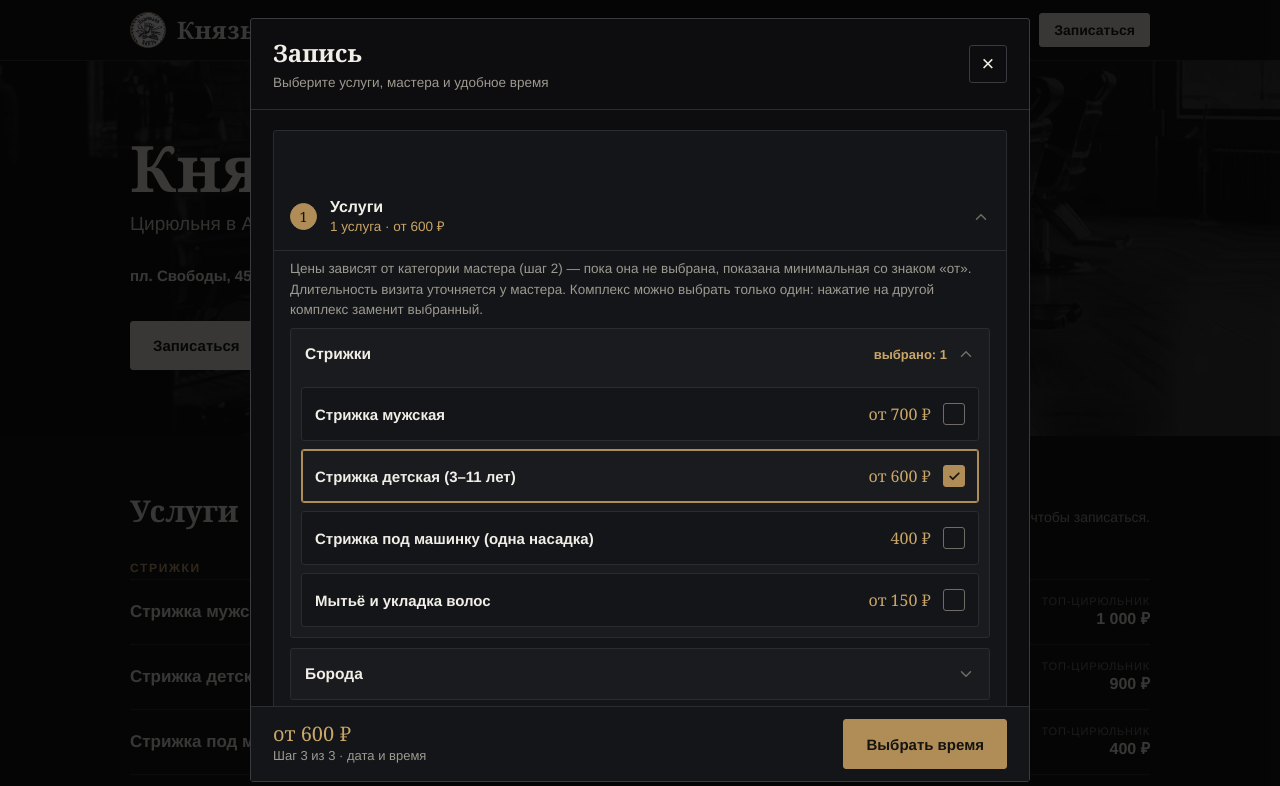
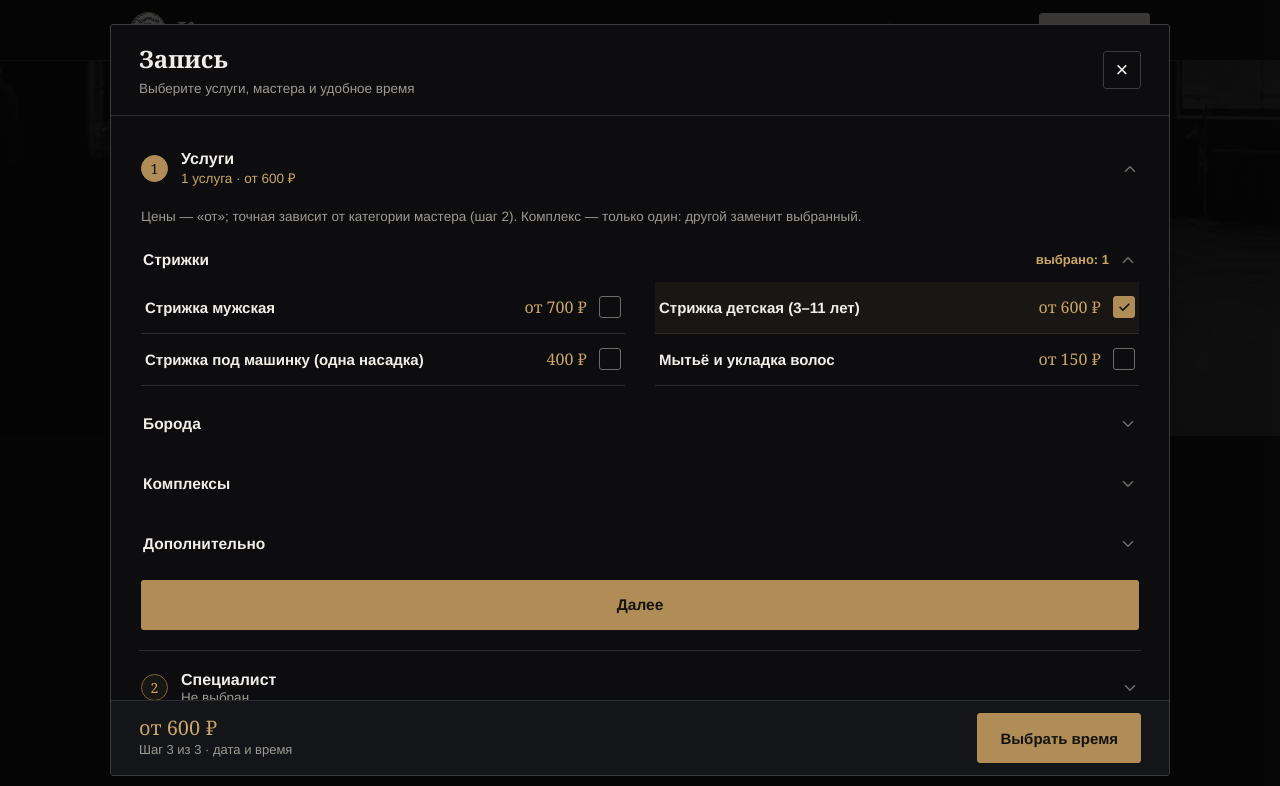
Before and after one commit to timuragulzanov497-sys/knyaz-v3, a plain HTML site: page index.html in a window 1280 px wide. Both pictures are taken after a click on the button 640 px from the left and 677 px from the top of the page. Shown: the top 786 px of the page. Drawn offline with Linux system fonts and the light colour scheme.

Commit message:
knyaz v3: wider booking modal, fewer frames, sticky continue, shorter hints

```diff
--- a/index.html
+++ b/index.html
@@ -116,14 +116,14 @@
 
       /* ---------- Booking modal ---------- */
       body.modal-open{overflow:hidden}
-      .modal-overlay{position:fixed;inset:0;z-index:100;background:rgba(4,4,5,.78);display:flex;align-items:center;justify-content:center;padding:18px}
-      .modal-panel{background:var(--bg);border:1px solid var(--line2);width:100%;max-width:780px;max-height:calc(100dvh - 36px);display:flex;flex-direction:column;border-radius:var(--radius)}
-      .modal-head{display:flex;align-items:center;justify-content:space-between;gap:16px;padding:16px 22px;border-bottom:1px solid var(--line);flex:none}
+      .modal-overlay{position:fixed;inset:0;z-index:100;background:rgba(4,4,5,.78);display:flex;align-items:center;justify-content:center;padding:24px}
+      .modal-panel{background:var(--bg);border:1px solid var(--line2);width:100%;max-width:1060px;max-height:calc(100dvh - 48px);display:flex;flex-direction:column;border-radius:var(--radius)}
+      .modal-head{display:flex;align-items:center;justify-content:space-between;gap:16px;padding:16px 28px;border-bottom:1px solid var(--line);flex:none}
       .modal-head h2{font-size:24px}
       .modal-head .sub{font-size:13.5px;color:var(--muted);margin-top:2px}
       .modal-x{background:none;border:1px solid var(--line2);color:var(--text);width:38px;height:38px;flex:none;font-size:22px;line-height:1;cursor:pointer;border-radius:var(--radius)}
       .modal-x:hover{border-color:var(--brass);color:var(--brass-text)}
-      .modal-body{overflow-y:auto;padding:20px 22px 26px;flex:1;min-height:0}
+      .modal-body{overflow-y:auto;padding:22px 28px 28px;flex:1;min-height:0}
       @media (max-width:720px){
         .modal-overlay{padding:0}
         .modal-panel{max-height:none;height:100dvh;border:none;border-radius:0}
@@ -136,10 +136,11 @@
       .notice[hidden]{display:none}
       .hint{font-size:13.5px;color:var(--muted);margin-top:11px;line-height:1.5}
 
-      /* steps accordion */
-      .step{border:1px solid var(--line);background:var(--panel);margin-bottom:10px;border-radius:var(--radius)}
+      /* steps accordion — без рамок-карточек, только разделители между шагами */
+      .step{border-top:1px solid var(--line);padding:8px 0 16px}
+      .step:first-of-type{border-top:0;padding-top:0}
       .step-head{width:100%;background:none;border:0;color:var(--text);text-align:left;
-        display:flex;align-items:center;gap:13px;padding:15px 16px;min-height:56px;cursor:pointer}
+        display:flex;align-items:center;gap:13px;padding:12px 2px;min-height:52px;cursor:pointer}
       .step-num{flex:none;width:27px;height:27px;border-radius:50%;
         border:1px solid var(--brass-deep);color:var(--brass-text);
         display:flex;align-items:center;justify-content:center;
@@ -151,22 +152,22 @@
       .step.done .step-value{color:var(--brass-text)}
       .chev{flex:none;color:var(--faint);transition:transform .25s ease}
       .step.open>.step-head .chev{transform:rotate(180deg)}
-      .step-body{display:none;padding:2px 16px 16px;border-top:1px solid var(--line)}
+      .step-body{display:none;padding:2px 2px 4px}
       .step.open .step-body{display:block}
 
       /* services in modal */
-      .svc-group{margin-top:10px;border:1px solid var(--line);border-radius:var(--radius);background:var(--panel2);overflow:hidden}
-      .svc-group:first-of-type{margin-top:8px}
-      .svc-ghead{width:100%;display:flex;align-items:center;gap:10px;background:none;border:0;color:var(--text);padding:13px 14px;min-height:50px;text-align:left;cursor:pointer}
+      .svc-group{margin-top:16px}
+      .svc-group:first-of-type{margin-top:10px}
+      .svc-ghead{width:100%;display:flex;align-items:center;gap:10px;background:none;border:0;color:var(--text);padding:9px 2px;min-height:44px;text-align:left;cursor:pointer}
       .svc-gname{flex:1;font-size:15.5px;font-weight:600}
       .svc-gcount{font-size:13px;color:var(--brass-text);font-weight:600;white-space:nowrap}
       .svc-ghead .chev{flex:none;color:var(--faint);transition:transform .25s ease}
       .svc-group.open .svc-ghead .chev{transform:rotate(180deg)}
-      .svc-gbody{display:none;padding:0 10px 10px}
+      .svc-gbody{display:none;padding:0}
       .svc-group.open .svc-gbody{display:block}
       .svc{width:100%;display:flex;align-items:center;gap:12px;text-align:left;
-        background:var(--panel);border:1px solid var(--line);border-radius:var(--radius);
-        color:var(--text);padding:12px 13px;margin-top:8px;min-height:54px;cursor:pointer;font-size:15px}
+        background:transparent;border:0;border-bottom:1px solid var(--line);
+        color:var(--text);padding:12px 4px;min-height:52px;cursor:pointer;font-size:15px}
       .svc .inf{flex:1;min-width:0}
       .svc .n{font-size:15px;font-weight:600}
       .svc .d{font-size:12.5px;color:var(--muted);margin-top:2px;line-height:1.45}
@@ -174,7 +175,7 @@
       .svc .box{flex:none;width:22px;height:22px;border-radius:var(--radius);border:1.5px solid var(--faint);
         display:flex;align-items:center;justify-content:center;color:#141310}
       .svc .box svg{opacity:0}
-      .svc.sel{border-color:var(--brass);background:var(--panel2);box-shadow:inset 0 0 0 1px var(--brass)}
+      .svc.sel{background:rgba(176,141,87,.08)}
       .svc.sel .box{background:var(--brass);border-color:var(--brass)}
       .svc.sel .box svg{opacity:1}
       .svc:disabled{opacity:.45;cursor:default}
@@ -188,15 +189,22 @@
         font-size:15.5px;font-weight:700;min-height:50px;cursor:pointer}
       .svc-next:disabled{background:var(--panel2);color:var(--faint);cursor:default}
 
+      /* широкое окно: услуги и категории мастеров — в две колонки, окно заметно ниже */
+      @media (min-width:900px){
+        .svc-group.open .svc-gbody{display:grid;grid-template-columns:1fr 1fr;gap:0 30px}
+        .step.open #masterList{display:grid;grid-template-columns:1fr 1fr;gap:0 30px;align-items:start}
+        #masterList .cat-card{margin-top:6px}
+      }
+
       /* masters in modal */
-      .cat-card{margin-top:10px;border:1px solid var(--line);border-radius:var(--radius);background:var(--panel2);padding:12px}
-      .cat-card:first-child{margin-top:6px}
-      .cat-head{display:flex;align-items:baseline;justify-content:space-between;gap:10px;padding:0 2px 4px;flex-wrap:wrap}
+      .cat-card{margin-top:16px}
+      .cat-card:first-child{margin-top:8px}
+      .cat-head{display:flex;align-items:baseline;justify-content:space-between;gap:10px;padding:0 2px 2px;flex-wrap:wrap}
       .cat-name{font-family:var(--serif);font-size:17.5px}
       .cat-price{font-size:13.5px;color:var(--brass-text);white-space:nowrap}
       .opt{width:100%;display:flex;align-items:center;gap:12px;text-align:left;
-        background:var(--panel);border:1px solid var(--line);border-radius:var(--radius);
-        color:var(--text);padding:11px 13px;margin-top:8px;font-size:15px;min-height:54px;cursor:pointer}
+        background:transparent;border:0;border-bottom:1px solid var(--line);
+        color:var(--text);padding:11px 4px;font-size:15px;min-height:52px;cursor:pointer}
       .opt .avatar{flex:none;width:42px;height:42px;border-radius:50%;
         border:1px solid var(--brass-deep);background:radial-gradient(circle at 34% 28%, #26221c, #12100c 74%);
         color:var(--brass-text);font-family:var(--serif);font-size:16px;
@@ -205,7 +213,7 @@
       .opt .who .n{font-weight:600}
       .opt .who .d{font-size:13px;color:var(--muted);margin-top:1px}
       .opt .radio{flex:none;width:20px;height:20px;border-radius:50%;border:1.5px solid var(--faint);position:relative}
-      .opt.sel{border-color:var(--brass);background:var(--panel2);box-shadow:inset 0 0 0 1px var(--brass)}
+      .opt.sel{background:rgba(176,141,87,.08)}
       .opt.sel .radio{border-color:var(--brass)}
       .opt.sel .radio::after{content:"";position:absolute;inset:4px;border-radius:50%;background:var(--brass)}
 
@@ -257,7 +265,7 @@
 
       /* modal footer bar */
       .modal-foot{flex:none;border-top:1px solid var(--line);background:var(--panel);
-        padding:12px 22px calc(12px + env(safe-area-inset-bottom));display:none;align-items:center;gap:14px}
+        padding:12px 28px calc(12px + env(safe-area-inset-bottom));display:none;align-items:center;gap:14px}
       .modal-foot.show{display:flex}
       .mf-info{flex:1;min-width:0}
       .mf-price{font-family:var(--serif);font-size:20px;color:var(--brass-text);line-height:1.15;white-space:nowrap}
@@ -279,6 +287,8 @@
       .err.show{display:block}
       .form-sum{font-size:14.5px;color:var(--muted);line-height:1.55;margin:0 0 18px}
       .form-actions{display:flex;flex-direction:column;gap:10px;margin-top:18px}
+      /* подтверждение — в постоянно видимой нижней панели окна, дубль в форме не нужен */
+      #formView #confirmBtn{display:none}
       .consent{font-size:13.5px;color:var(--muted);line-height:1.55;margin:14px 0 0}
       .policy-link{background:none;border:0;padding:0;color:var(--brass-text);font-size:inherit;text-decoration:underline;text-underline-offset:2px;cursor:pointer}
       .policy{margin-top:10px;border:1px solid var(--line);border-radius:var(--radius);background:var(--panel);padding:12px 14px;font-size:13.5px;color:var(--muted);line-height:1.55}
@@ -864,6 +874,7 @@
             }
           }
           openBooking();
+          openStep("stepSvc"); /* запись открывается сразу на шаге услуг, услуга уже выбрана */
         });
       }
     }
@@ -1019,7 +1030,7 @@
     var svcOpen = "hair";
     var CHEV_SVG = '<svg class="chev" width="18" height="18" viewBox="0 0 24 24" fill="none" stroke="currentColor" stroke-width="2" stroke-linecap="round" stroke-linejoin="round"><path d="m6 9 6 6 6-6"/></svg>';
     function renderServices(){
-      var html = '<p class="hint" style="margin:6px 0 2px">Цены зависят от категории мастера (шаг 2) — пока она не выбрана, показана минимальная со знаком «от». Длительность визита уточняется у мастера. Комплекс можно выбрать только один: нажатие на другой комплекс заменит выбранный.</p>';
+      var html = '<p class="hint" style="margin:6px 0 2px">Цены — «от»; точная зависит от категории мастера (шаг 2). Комплекс — только один: другой заменит выбранный.</p>';
       SVC_GROUPS.forEach(function(g){
         var items = g.ids.map(svcById).filter(function(s){ return !!s; });
         var selCount = 0;
@@ -1166,7 +1177,7 @@
           rows += '<div class="sum-row"><span>Начало</span><b>'+fmtTime(state.time)+'</b></div>';
         }
         rows += '<div class="sum-row total"><span>Итого</span><b>'+fmtTotal()+'</b></div>';
-        if(priceIsFrom()) rows += '<p class="hint" style="margin-top:8px">Цены «от» — минимальные, по категории «Цирюльник». Точная цена появится, когда выберете категорию мастера в шаге 2.</p>';
+        if(priceIsFrom()) rows += '<p class="hint" style="margin-top:8px">«От» — цена по категории «Цирюльник»; точная — после выбора мастера в шаге 2.</p>';
         sum.innerHTML = rows;
         sum.classList.add("show");
       } else {
@@ -1178,11 +1189,20 @@
 
     function renderBar(){
       var foot = $("modalFoot");
-      foot.classList.toggle("show", state.view==="flow");
-      if(state.view!=="flow") return;
+      /* нижняя панель с кнопкой действия видна всегда: и в шагах, и в форме */
+      var show = state.view==="flow" || state.view==="form";
+      foot.classList.toggle("show", show);
+      if(!show) return;
       var sel = selectedServices();
       $("mfPrice").textContent = sel.length ? fmtTotal() : "Выберите услуги";
       var sub = $("mfSub"), btn = $("mfBtn");
+      if(state.view==="form"){
+        sub.textContent = bookingSummaryText();
+        btn.textContent = "Подтвердить запись";
+        btn.disabled = state.saving;
+        return;
+      }
+      btn.disabled = false;
       if(ready()){
         sub.textContent = fmtDateFull(state.date)+", начало в "+fmtTime(state.time)+" · "+masterDisplayLabel();
         btn.textContent = "Продолжить";
@@ -1198,6 +1218,7 @@
       }
     }
     $("mfBtn").addEventListener("click", function(){
+      if(state.view==="form"){ $("confirmBtn").click(); return; }
       if(ready()){ goToForm(); return; }
       if(!selectedServices().length){ openStep("stepSvc"); $("stepSvc").scrollIntoView({behavior:"smooth", block:"nearest"}); }
       else { openStep("stepWhen"); $("stepWhen").scrollIntoView({behavior:"smooth", block:"nearest"}); }
@@ -1386,9 +1407,12 @@
         return;
       }
       var btn = $("confirmBtn");
+      var mfBtnEl = $("mfBtn");
       state.saving = true;
       btn.disabled = true;
       btn.textContent = "Сохраняем запись…";
+      mfBtnEl.disabled = true;
+      mfBtnEl.textContent = "Сохраняем запись…";
 
       var booking = {
         num:null,
@@ -1409,6 +1433,8 @@
         state.saving = false;
         btn.disabled = false;
         btn.textContent = "Подтвердить запись";
+        mfBtnEl.disabled = false;
+        mfBtnEl.textContent = "Подтвердить запись";
         state.lastBooking = saved;
         state.rescheduleNum = null;
         saveDraft();
@@ -1418,6 +1444,8 @@
         state.saving = false;
         btn.disabled = false;
         btn.textContent = "Подтвердить запись";
+        mfBtnEl.disabled = false;
+        mfBtnEl.textContent = "Подтвердить запись";
         err.textContent = (e && e.message) ? e.message : "Не удалось сохранить запись. Проверьте интернет и попробуйте ещё раз — ваш выбор не потерян.";
         err.classList.add("show");
       });
```
